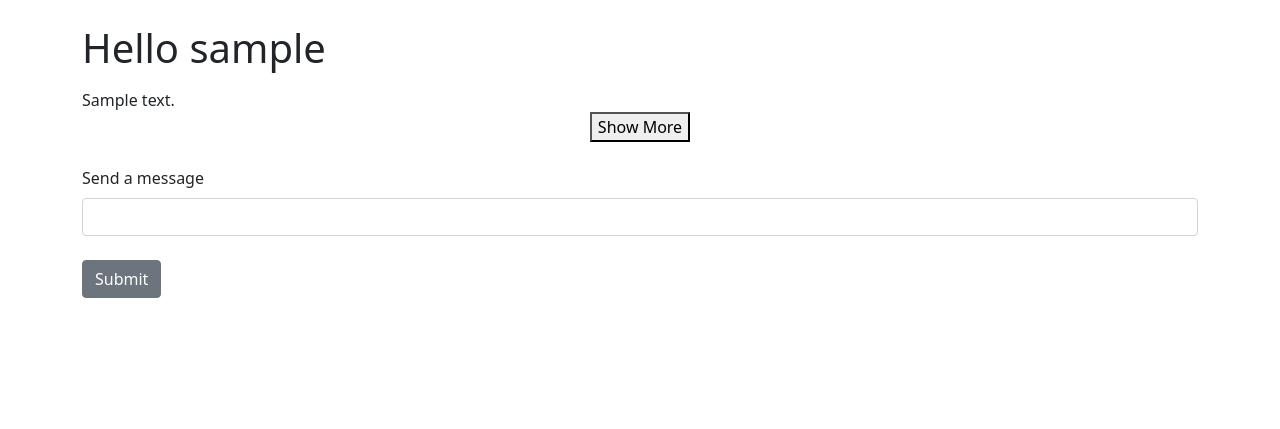
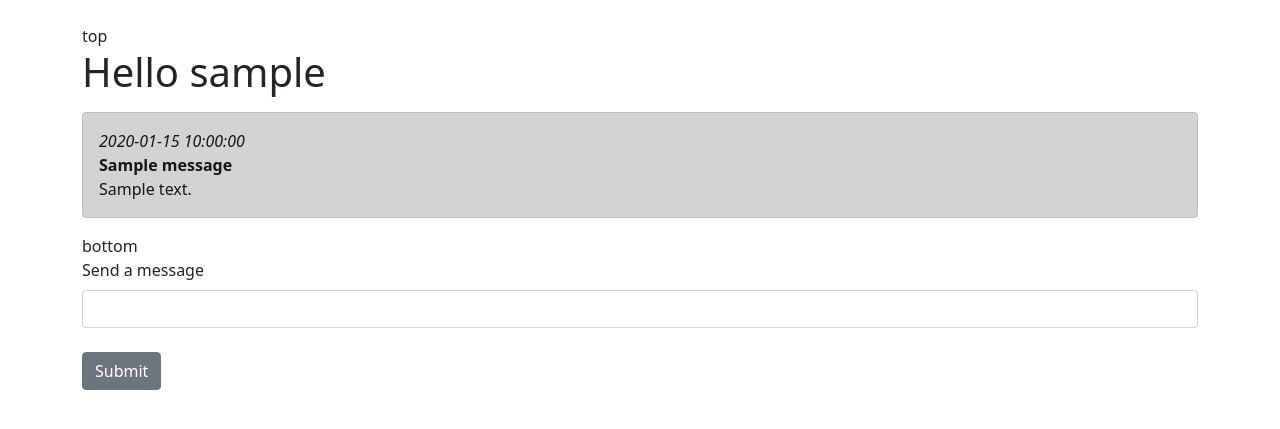
Before and after one commit to jyenriquez/Simple-chat, a Flask app: page /messages in a window 1280 px wide. Shown: the part 56-485 px from the top of the page. Run offline with Flask 2, Linux system fonts and the light colour scheme; the visitor is signed in with stand-in values (Sample User, id 1); a database or web service that is not in the repository returns one stand-in record (values such as "Sample title").

Commit message:
Added styling to messages, updated script.js

```diff
--- a/main.py
+++ b/main.py
@@ -59,8 +59,6 @@ def name():
     return render_template("name.html", name=name, form=form,
     already_submitted = already_submitted, user = session.get('user'))
 
-# TODO: Create a working message board
-
 # Message page
 @app.route('/messages', methods=['GET', 'POST'])
 def message():
--- a/static/js/script.js
+++ b/static/js/script.js
@@ -1,45 +1,11 @@
+// TODO: Create working automatic scroll down
+function top() {
+    document.getElementById( 'top' ).scrollIntoView();
+};
 
-let inputVal = document.getElementById("chatMessage");
-if(inputVal){
-    inputVal.addEventListener("keydown", function (e) {
-        if(e.code === "Enter") {
-            saveData(e);
-        }
-    })
-}
+function bottom() {
+    document.getElementById( 'bottom' ).scrollIntoView();
+    window.setTimeout( function () { top(); }, 2000 );
+};
 
-//TODO: figure out local storage bug, only displays numbers
-//TODO: figure out how to update page asynchronously
-let list = allStorage();
-for(let test in list) {
-    document.getElementById('message-board').innerHTML += '<li>' + test + '</li>';
-    console.log(test);
-}
-
-
-//Tests the message
-function validate(e){
-    let text = e.target.value;
-    alert(text);
-}
-
-//Temp localStorage implementation
-function saveData(message) {
-    let text = message.target.value;
-
-    //Puts message and time onto localStorage
-    localStorage.setItem(text, Date.now);
-}
-
-function allStorage() {
-
-    var values = [],
-        keys = Object.keys(localStorage),
-        i = keys.length;
-
-    while ( i-- ) {
-        values.push( localStorage.getItem(keys[i]) );
-    }
-
-    return values;
-}
+bottom();
--- a/templates/messages.html
+++ b/templates/messages.html
@@ -3,22 +3,31 @@
 {% if not already_submitted %}
     <p>You are not logged in. Please head over to <a href = '/name'>name</a> to log in. <p>
 {% else %}
+    <div id="top">top</div>
     <div>
         <h1>Hello {{user}}</h1>
 
         <ul id="notifications-list" style="list-style-type: none"></ul>
         {% if message_dict is not none %}
         {% for message in message_dict %}
-            <div>
+            <!-- <div>
+                {{message.get("message")}}
+            </div> -->
+            <div class="alert alert-dark" role="alert">
+                <i>{{message.get("dateAdded")}}</i>
+            <br>
+                <b>{{message.get("name")}}</b>
+            <br>
                 {{message.get("message")}}
             </div>
         {% endfor %}
         {% endif %}
-        <div style="text-align: center">
+        <!-- <div style="text-align: center">
             <button id="notifications-show-more" class="button button-primary">Show More</button>
             <br><br>
-        </div>
+        </div> -->
     </div>
+    <div id="bottom">bottom</div>
 
     <div>
         <form method="POST">
@@ -31,5 +40,6 @@
     </div>
 
 {% endif %}
+<script src="/static/js/script.js"></script>
 
 {% endblock %}
```
